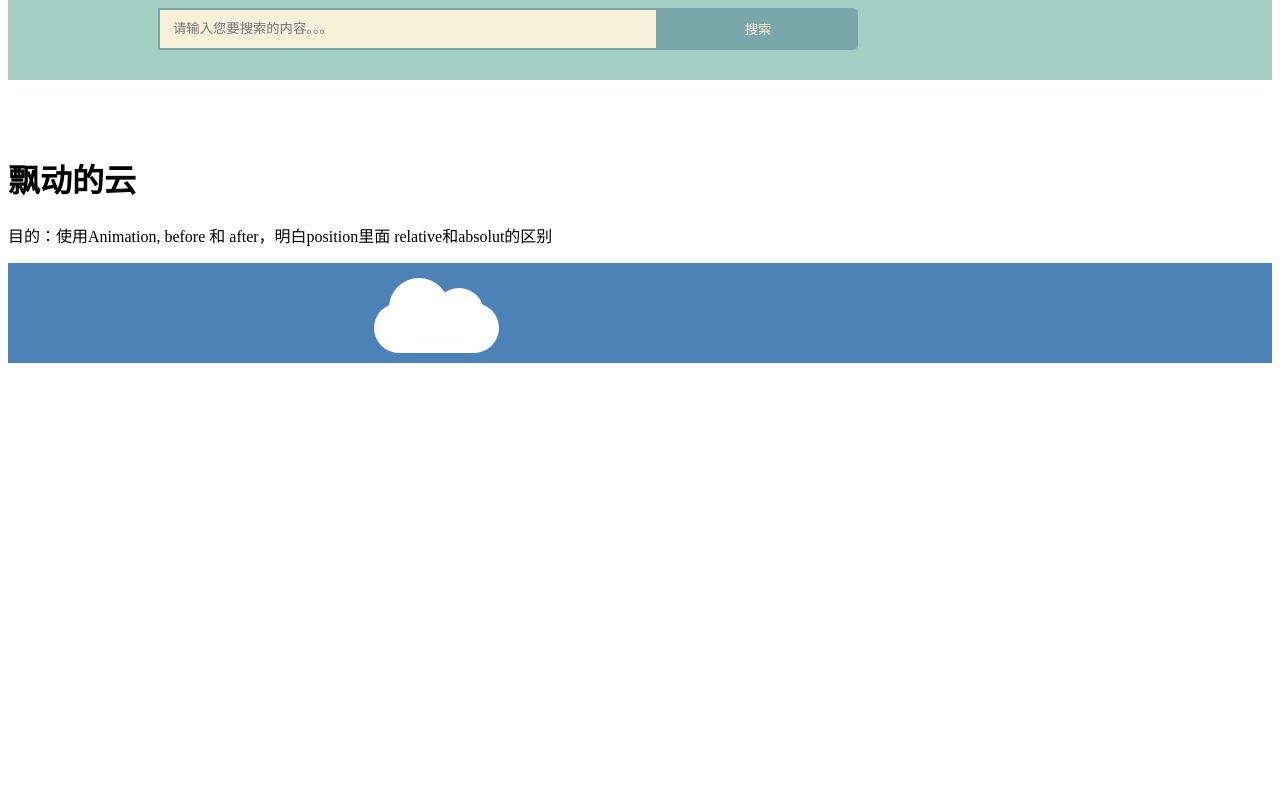
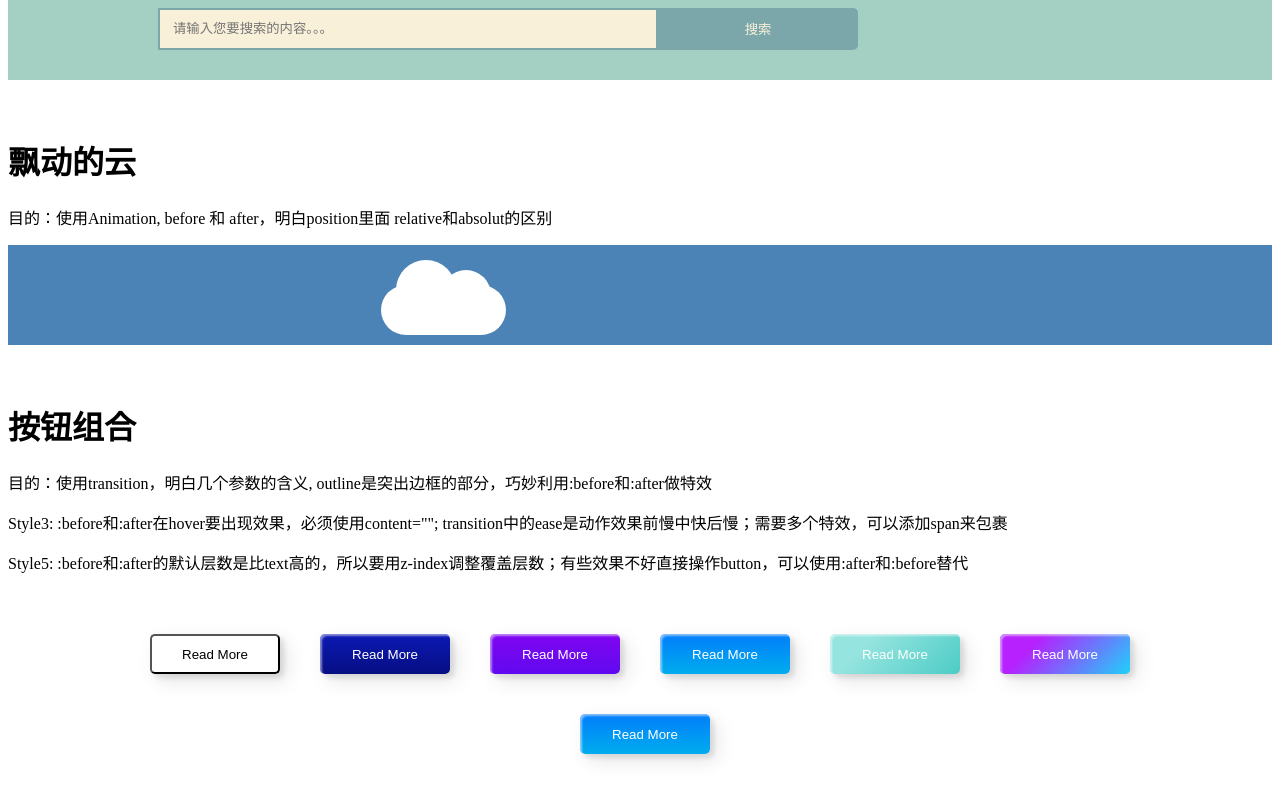
Before and after one commit to JohnMai1994/fe_practice, a React (Create React App) app: page / in a window 1280 px wide. Shown: the part 1257-2057 px from the top of the page. Before the commit the page ends 1628 px from the top, so only its background shows below. Built offline with nearby package versions, Linux system fonts and the light colour scheme.

Commit message:
按钮组合更新

```diff
--- a/src/App.js
+++ b/src/App.js
@@ -6,6 +6,7 @@ import Project3 from "./pages/Project3";
 import Project4 from "./pages/Project4";
 import Project5 from "./pages/Project5";
 import Project6 from "./pages/Project6";
+import Project7 from "./pages/Project7";
 
 function App() {
     return (
@@ -34,12 +35,19 @@ function App() {
 
             <Project5/>
             <br/>
-
-            <br/>
             <br/>
             <h1>飘动的云</h1>
             <p>目的：使用Animation, before 和 after，明白position里面 relative和absolut的区别</p>
             <Project6/>
+            <br/>
+            <br/>
+            <h1>按钮组合</h1>
+            <p>目的：使用transition，明白几个参数的含义, outline是突出边框的部分，巧妙利用:before和:after做特效</p>
+            <p>Style3: :before和:after在hover要出现效果，必须使用content=""; transition中的ease是动作效果前慢中快后慢；需要多个特效，可以添加span来包裹</p>
+            <p>Style5: :before和:after的默认层数是比text高的，所以要用z-index调整覆盖层数；有些效果不好直接操作button，可以使用:after和:before替代</p>
+
+            <Project7/>
+
 
 
         </div>
--- /dev/null
+++ b/src/pages/Project7/index.js
@@ -0,0 +1,341 @@
+import React from "react";
+import styled from "styled-components"
+
+const Project7Style = styled.div`
+    width: 90%;
+    margin: 40px auto;
+    text-align: center;
+`
+
+
+const Button = styled.button`
+    margin: 20px;
+    width: 130px;
+    height: 40px;
+    color: ${props => props.color? props.color : "#fff"};
+    border-radius: 5px;
+    padding: 10px 25px;
+    font-family: "Adobe Devanagari", sans-serif;
+    font-weight: 500;
+    background: transparent;
+    cursor:pointer;
+
+    transition: all 0.3s ease;
+    position: relative;
+    display: inline-block;
+    box-shadow: inset 2px 2px 2px 0px rgba(255,255,255,.5),
+   7px 7px 20px 0px rgba(0,0,0,.1),
+   4px 4px 5px 0px rgba(0,0,0,.1);
+    outline: none;
+
+
+
+
+`
+
+const Style1 = styled(Button)`
+    background: rgb(6,14,131);
+    background: linear-gradient(0deg, rgba(6,14,131,1) 0%, rgba(12,25,180,1) 100%);
+    border: none;
+
+    :hover{
+        background: rgb(0,3,255);
+        background: linear-gradient(0deg, rgba(0,3,255,1) 0%, rgba(2,126,251,1) 100%);
+
+    }
+`
+
+
+const Style2 = styled(Button)`
+    background: rgb(96,9,240);
+    background: linear-gradient(0deg, rgba(96,9,240,1) 0%, rgba(129,5,240,1) 100%);
+    border: none;
+
+    :hover {
+        box-shadow:  4px 4px 6px 0 rgba(255,255,255,.5),
+                  -4px -4px 6px 0 rgba(116, 125, 136, .5),
+        inset -4px -4px 6px 0 rgba(255,255,255,.2),
+        inset 4px 4px 6px 0 rgba(0, 0, 0, .4);
+    }
+
+`
+
+const Style3 = styled(Button)`
+    background: rgb(0,172,238);
+    background: linear-gradient(0deg, rgba(0,172,238,1) 0%, rgba(2,126,251,1) 100%);
+    border: none;
+    line-height: 42px;
+    padding: 0px;
+
+
+    //右上hover的蓝线条
+    :before,:after{
+      position: absolute;
+      content: "";
+      right: 0;
+      top: 0;
+      background: rgba(2,126,251,1);
+      transition: all 0.3s ease;
+    }
+
+    :before {
+      height: 0%;
+      width: 2px;
+    }
+
+    :after {
+      width: 0%;
+      height: 2px;
+    }
+
+    :hover{
+      background: transparent;
+      box-shadow: none;
+
+      :before {
+        height: 100%;
+      }
+
+      :after {
+         width: 100%;
+      }
+    }
+
+    // 左下hover的蓝线条
+    span {
+      position: relative;
+      display: block;
+      width: 100%;
+      height: 100%;
+
+
+      :before, :after{
+        position: absolute;
+        content: "";
+        left: 0;
+        bottom: 0;
+        background: rgba(2,126,251,1);
+        transition: all 0.3s ease;
+      }
+
+      :before {
+        width: 2px;
+        height: 0%;
+      }
+
+      :after {
+        height: 2px;
+        width: 0%;
+      }
+
+
+      :hover {
+        color: rgba(2,126,251,1);
+
+        :before {
+          height: 100%;
+        }
+
+        :after {
+          width: 100%;
+        }
+
+      }
+    }
+
+`
+
+
+const Style4 = styled(Button)`
+    background-color: #4dccc6;;
+    background-image: linear-gradient(315deg, #4dccc6 0%, #96e4df 74%);
+    border: none;
+
+
+
+    :before, :after{
+        position: absolute;
+        content: "";
+        box-shadow:  4px 4px 6px 0 rgba(255,255,255,.9),
+              -4px -4px 6px 0 rgba(116, 125, 136, .2),
+        inset -4px -4px 6px 0 rgba(255,255,255,.9),
+        inset 4px 4px 6px 0 rgba(116, 125, 136, .3);
+        transition: all 0.3s ease;
+    }
+
+    :before{
+        right: 0;
+        top: 0;
+        width: 0%;
+        height: 0.5px;
+    }
+
+    :after {
+        left: 0;
+        bottom: 0;
+        width: 0%;
+        height: 0.5px;
+    }
+
+    :hover {
+          background-color: #89d8d3;
+          background-image: linear-gradient(315deg, #89d8d3 0%, #03c8a8 74%);
+
+          :before {
+            width: 100%;
+
+          }
+
+          :after {
+            width: 100%;
+          }
+    }
+
+`
+
+const Style5 =  styled(Button)`
+    border: none;
+    transition: all 0.3s ease;
+    overflow: hidden;
+
+
+
+    :after {
+        position: absolute;
+        content: "";
+        left: 0px;
+        top: 0px;
+        z-index: -1;
+        width: 100%;
+        height: 100%;
+        background-color: #1fd1f9;
+        background-image: linear-gradient(315deg, #1fd1f9 0%, #b621fe 74%);
+        transition: all 0.5s ease;
+
+    }
+
+
+
+    :hover {
+        background: transparent;
+        box-shadow:  4px 4px 6px 0 rgba(255,255,255,.5),
+              -4px -4px 6px 0 rgba(116, 125, 136, .2),
+               inset -4px -4px 6px 0 rgba(255,255,255,.5),
+              inset 4px 4px 6px 0 rgba(116, 125, 136, .3);
+        color: #fff;
+
+        :after {
+           transform: scale(2) rotate(180deg);
+           box-shadow:  4px 4px 6px 0 rgba(255,255,255,.5),
+              -4px -4px 6px 0 rgba(116, 125, 136, .2),
+                inset -4px -4px 6px 0 rgba(255,255,255,.5),
+                inset 4px 4px 6px 0 rgba(116, 125, 136, .3);
+
+        }
+
+
+    }
+
+
+
+`
+
+
+const Style6 = styled(Button)`
+          position: relative;
+          right: 20px;
+          bottom: 20px;
+          border:none;
+          box-shadow: none;
+          width: 130px;
+          height: 40px;
+          line-height: 42px;
+          perspective: 230px;
+
+
+      :hover {
+
+          span {
+
+              :nth-child(1) {
+          box-shadow:inset 2px 2px 2px 0px rgba(255,255,255,.5),
+           7px 7px 20px 0px rgba(0,0,0,.1),
+           4px 4px 5px 0px rgba(0,0,0,.1);
+          -webkit-transform: rotateX(0deg);
+          -moz-transform: rotateX(0deg);
+          transform: rotateX(0deg);
+            }
+
+            :nth-child(2) {
+              box-shadow:inset 2px 2px 2px 0px rgba(255,255,255,.5),
+               7px 7px 20px 0px rgba(0,0,0,.1),
+               4px 4px 5px 0px rgba(0,0,0,.1);
+             color: transparent;
+              -webkit-transform: rotateX(-90deg);
+              -moz-transform: rotateX(-90deg);
+              transform: rotateX(-90deg);
+            }
+          }
+      }
+
+      span {
+          background: rgb(0,172,238);
+          background: linear-gradient(0deg, rgba(0,172,238,1) 0%, rgba(2,126,251,1) 100%);
+          display: block;
+          position: absolute;
+          width: 130px;
+          height: 40px;
+          box-shadow:inset 2px 2px 2px 0px rgba(255,255,255,.5),
+           7px 7px 20px 0px rgba(0,0,0,.1),
+           4px 4px 5px 0px rgba(0,0,0,.1);
+          border-radius: 5px;
+          margin:0;
+          text-align: center;
+          box-sizing: border-box;
+          transition: all .3s ease;
+
+          :nth-child(1){
+            box-shadow:
+               -7px -7px 20px 0px #fff9,
+               -4px -4px 5px 0px #fff9,
+               7px 7px 20px 0px #0002,
+               4px 4px 5px 0px #0001;
+            transform: rotateX(90deg);
+            transform-origin: 50% 50% -20px;
+          }
+
+          :nth-child(2) {
+              -webkit-transform: rotateX(0deg);
+              -moz-transform: rotateX(0deg);
+              transform: rotateX(0deg);
+              -webkit-transform-origin: 50% 50% -20px;
+              -moz-transform-origin: 50% 50% -20px;
+              transform-origin: 50% 50% -20px;
+          }
+
+      }
+`
+
+
+
+
+
+
+const Project7 = () => {
+
+    return <Project7Style>
+
+        <Button color={"black"}>Read More</Button>
+        <Style1>Read More</Style1>
+        <Style2>Read More</Style2>
+        <Style3><span>Read More</span></Style3>
+        <Style4>Read More</Style4>
+        <Style5>Read More</Style5>
+        <Style6><span>Click!</span><span>Read More</span></Style6>
+    </Project7Style>
+
+
+}
+
+
+export default Project7;
```
